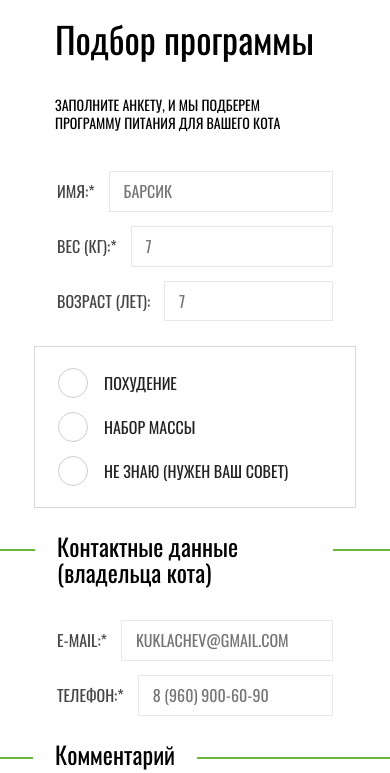
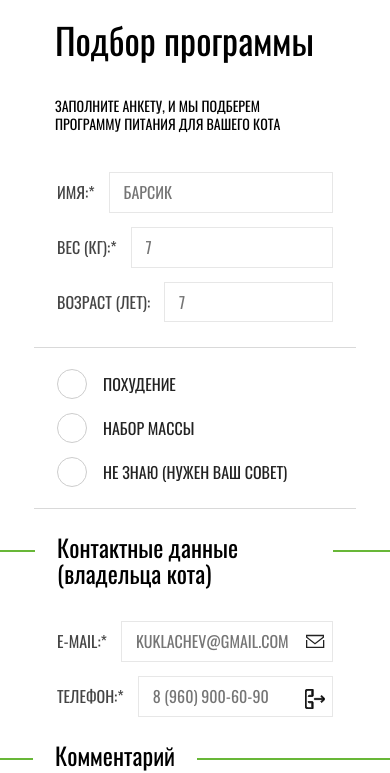
Before and after one commit to RockyBalboa21/Cat_Energy_html2, a website: page source/form.html in a window 390 px wide. Shown: the part 73-846 px from the top of the page. Drawn offline with Linux system fonts and the light colour scheme.

Commit message:
добавил иконки, hover, focus, border mobile

```diff
--- a/source/form.html
+++ b/source/form.html
@@ -118,15 +118,29 @@
 
                   <ul class="field-group__list field-group__list--contacts">
                     <li class="field-group__item">
-                      <label class="field">
+                      <label class="field field--icon">
                         <span class="field__data">E-mail:*</span>
                         <input class="field__input field__input--contacts" name="e-mail" type="email" placeholder="kuklachev@gmail.com" required>
+                        <svg  class="field__icon" xmlns="http://www.w3.org/2000/svg" width="19" height="14" fill="none">
+                        <path stroke-width="1.3" d="M.65 6v8m17-8v8M0 13.35h18m-18-12h18m-.65 1.83L9 9.68.65 3.18V1.65h16.7v1.53Z"/>
+                        </svg>
                       </label>
                     </li>
                     <li class="field-group__item">
-                      <label class="field">
+                      <label class="field field--icon">
                         <span class="field__data">Телефон:*</span>
                         <input class="field__input field__input--contacts" name="phone" type="tel" placeholder="8 (960) 900-60-90" required>
+                        <svg class="field__icon" xmlns="http://www.w3.org/2000/svg" width="20" height="20" fill="none">
+                          <g fill="#000" clip-path="url(#a)">
+                            <path
+                              d="M17.9 9.4H9.4v1.2h8.5l-2.1 2.1.9.9 3.1-3.1a.75.75 0 0 0 0-.9l-3.1-3.1-.9.9 2.1 2Zm-9.8 10v-6.2a.65.65 0 0 0-.6-.6H3.1a1.22 1.22 0 0 0 1.2 1.2h2.5v5H3.1a1.79 1.79 0 0 1-1.9-1.7v-14a1.77 1.77 0 0 1 1.7-1.8h3.9v5H4.4a1.22 1.22 0 0 0-1.2 1.2h4.4a.65.65 0 0 0 .6-.6V.6a.86.86 0 0 0-.7-.6H3.1A3 3 0 0 0 0 2.9v13.9a2.89 2.89 0 0 0 2.9 3.1h4.6a.5.5 0 0 0 .6-.5Z" />
+                          </g>
+                          <defs>
+                            <clipPath id="a">
+                              <path fill="#fff" d="M0 0h20v20H0z" />
+                            </clipPath>
+                          </defs>
+                        </svg>
                       </label>
                     </li>
                   </ul>
--- a/source/less/blocks/field.less
+++ b/source/less/blocks/field.less
@@ -66,17 +66,18 @@
 .field__icon {
   position: absolute;
   right: 8px;
-  top: calc(50% - 12px);
+  top: calc(50% - 8px);
+  stroke: @color-gray-850;
 
   @media (min-width: @breakpoint-medium) {
     right: 14px;
   }
 
   .field__input:focus + & {
-    color: @color-primary-500;
+    stroke: @color-primary-500;
   }
 
   .field__input:not(:placeholder-shown):invalid + & {
-    color: @color-error-500;
+    stroke: @color-error-500;
   }
 }
--- a/source/less/blocks/form.less
+++ b/source/less/blocks/form.less
@@ -43,11 +43,17 @@
 .form__group--target {
   margin-right: -21px;
   margin-left: -21px;
-  border: 1px solid @color-gray-200;
+
+
+  @media (max-width: @breakpoint-small-down) {
+    border-top: 1px solid @color-gray-200;
+    border-bottom: 1px solid @color-gray-200;
+  }
 
   @media (min-width: @breakpoint-medium) {
     margin-right: 0;
     margin-left: 0;
+    border: 1px solid @color-gray-200;
   }
 }
 
--- a/source/less/blocks/page-header.less
+++ b/source/less/blocks/page-header.less
@@ -1,3 +1,9 @@
+.page-header {
+  @media (max-width: @breakpoint-small-down) {
+    border-bottom: 1px solid @color-gray-200;
+  }
+}
+
 .page-header__nav {
   @media (max-width: @breakpoint-small-down) {
     &:not(.page-header__nav--main) {
```
Also changed, not shown: source/css/style.css, source/img/icons/icon_email.svg (deleted), source/img/icons/icon_email_new.svg (added), source/img/icons/icon_phone.svg (deleted), source/img/icons/icon_phone_new.svg (added), 1 other file.
